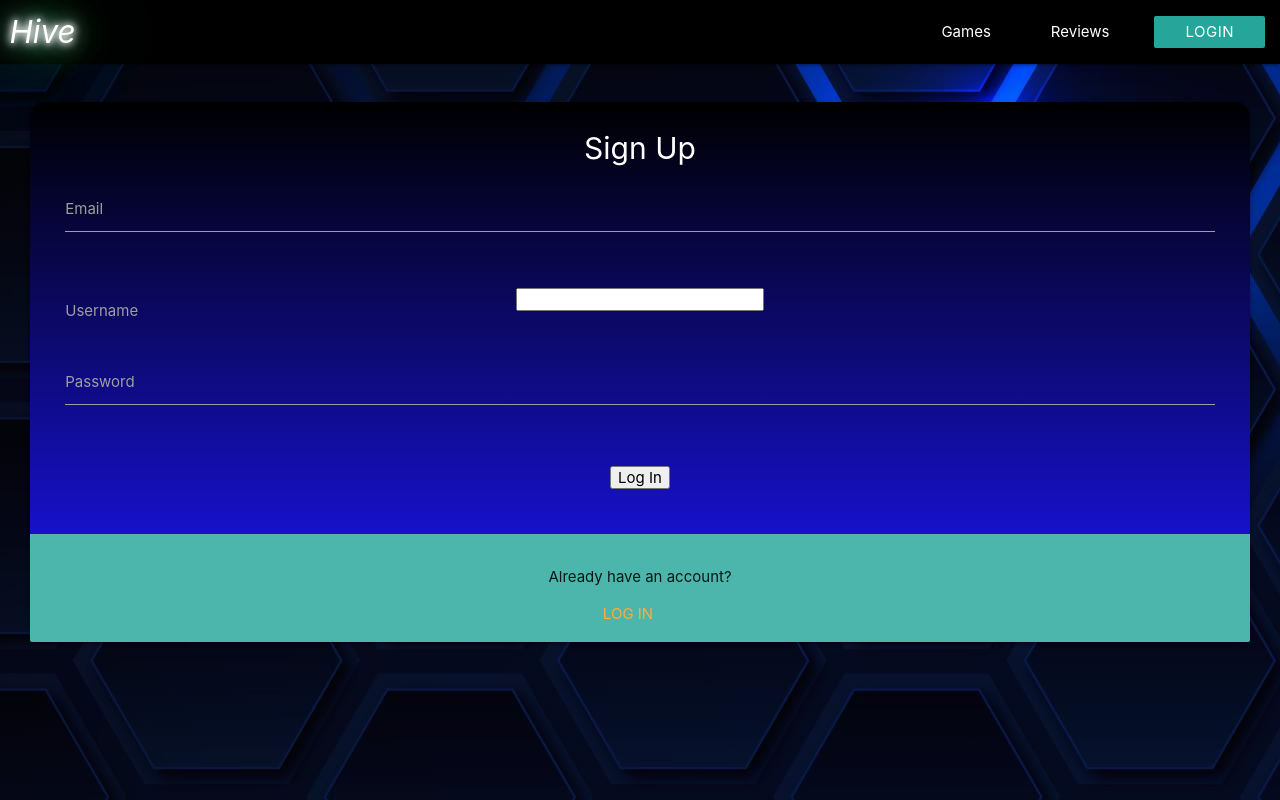
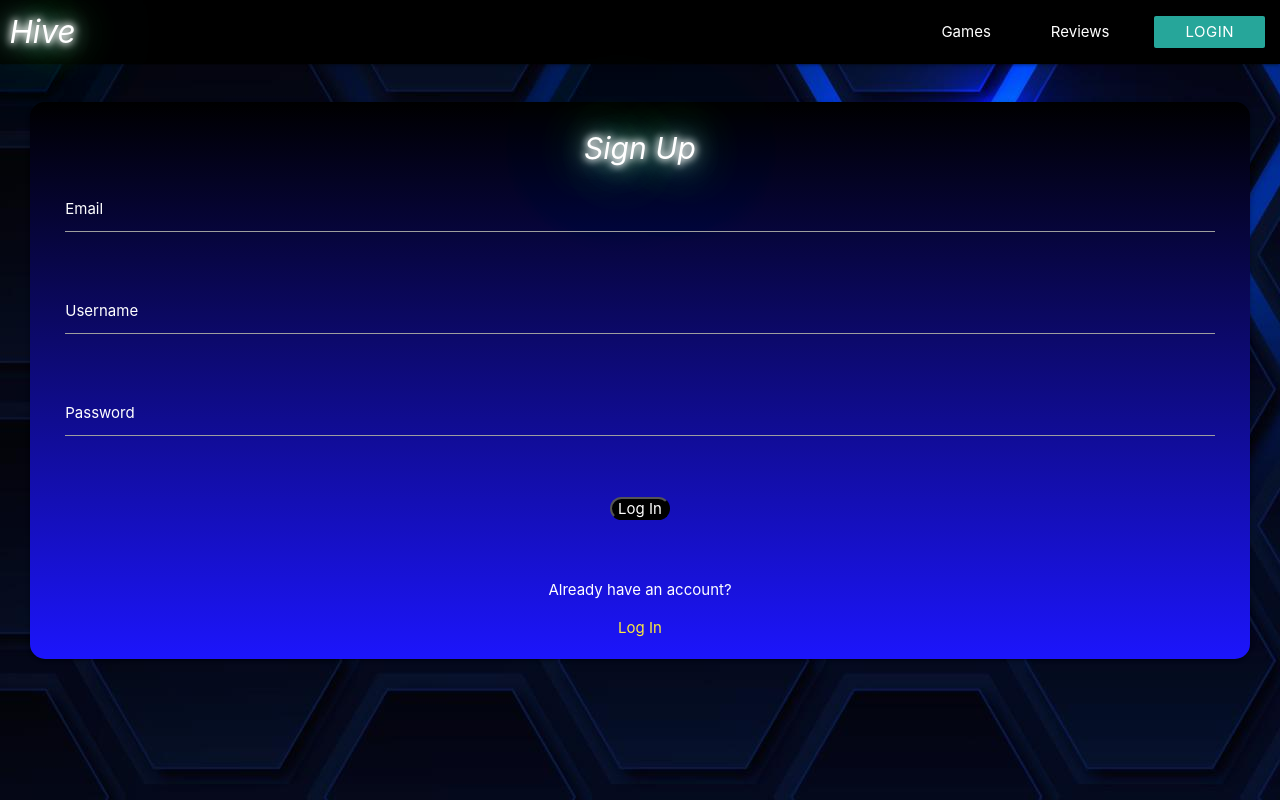
Before and after one commit to blickenderfer/hive, a React (Vite) app in the folder client/: page /signup in a window 1280 px wide. Built offline with nearby package versions, Linux system fonts and the light colour scheme.

Commit message:
added sign up page styling

```diff
--- a/client/src/components/pages/Signup.jsx
+++ b/client/src/components/pages/Signup.jsx
@@ -44,35 +44,41 @@
     <div className='flex-column justify-flex-start min-100-vh logPgs'>
       <div className="row login-card">
         <div>
-          <div className="card #4db6ac teal lighten-2 loginsignup">
-            <div className="card-content white-text">
-              <span className="login-signup-title">Sign Up</span>
+          <div className="card loginsignup">
+            <div className="card-content black-text loginsignup-content">
+              <span className="title login-signup-title">Sign Up</span>
               <div className="row">
                 <form className="col s12" onSubmit={handleFormSubmit}>
                   <div className="row">
+
                     <div className="input-field col s12">
                       <input id="email" type="email" name="email" value={formState.email} className="validate" onChange={handleChange} />
-                      <label for="email">Email</label>
+                      <label for="email" className="white-text">Email</label>
                       <span className="helper-text" data-error="wrong" data-success="right"></span>
                     </div>
+
                     <div className="input-field col s12">
-                      <input id="username" type="username" name="username" value={formState.username} onChange={handleChange} />
-                      <label for="username">Username</label>
+                      <input id="username"name="username" value={formState.username} className="validate" onChange={handleChange} />
+                      <label for="username" className="white-text">Username</label>
                       <span className="helper-text" data-error="wrong" data-success="right"></span>
                     </div>
+
                     <div className="input-field col s12">
                       <input id="password" type="password" name="password" value={formState.password} className="validate" onChange={handleChange} />
-                      <label for="password">Password</label>
+                      <label for="password" className="white-text">Password</label>
                       <span className="helper-text" data-error="wrong" data-success="right"></span>
                     </div>
+
                   </div>
-                  <button type="submit">Log In</button>
+                  <button type="submit"className="login-signup-button white-text">Log In</button>
                 </form>
               </div>
             </div>
-            <div className="card-action">
-              <p>Already have an account?</p>
-              <Link to="/login">Log In</Link>
+            <div className="signup-login-links">
+              <p className="white-text">Already have an account?</p>
+              <div className="signup-link">
+                <Link to="/login" className="yellow-text signup-link">Log In</Link>
+              </div>
             </div>
           </div>
         </div>
```
Also changed, not shown: client/src/components/pages/Login.jsx (+4 -4 lines).
